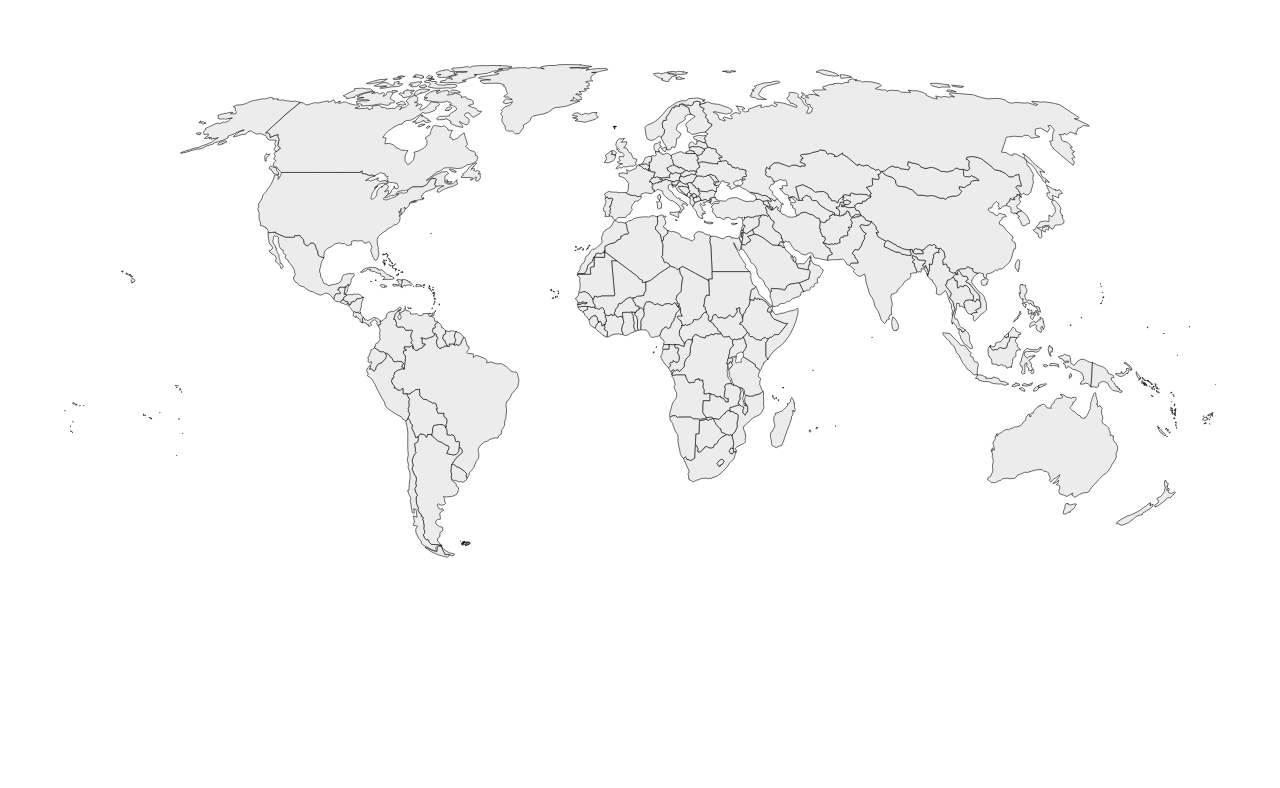
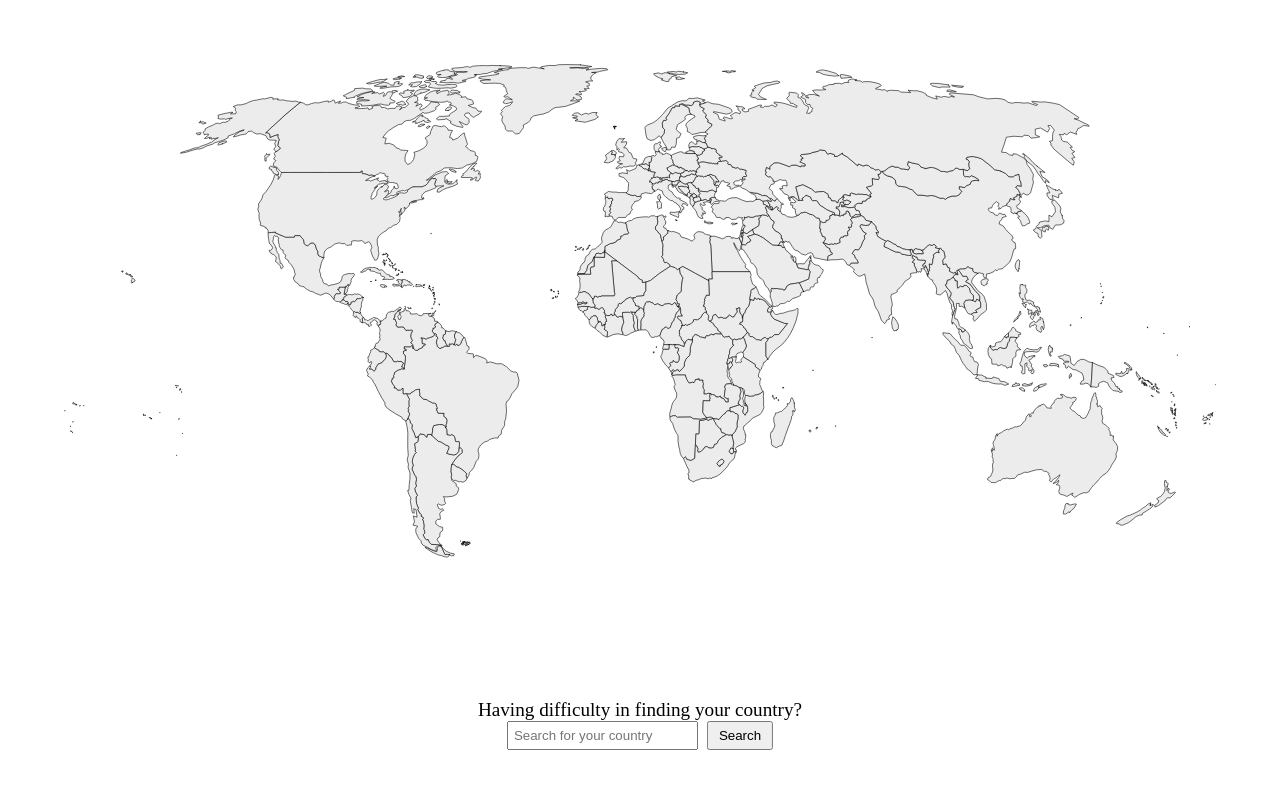
Before and after one commit to himanshu07rautela/google-solution, a plain HTML site: page geo.html in a window 1280 px wide. Drawn offline with Linux system fonts and the light colour scheme.

Commit message:
added a search bar(without suggestion dropdown) and hover over country feature(changing background)

```diff
--- a/geo.html
+++ b/geo.html
@@ -10,11 +10,42 @@
 
 </head>
 
+
+
 <style>
     * {
         margin: 0;
         padding: 0;
     }
+
+
+    #searchHelpText {
+        position: fixed;
+        bottom: 50px;
+        left: 50%;
+        transform: translateX(-50%);
+        text-align: center;
+    }
+
+    #searchHelpText p {
+        margin: 0;
+        font-size: 1.2rem;
+    }
+
+    #searchDiv {
+        position: relative;
+        text-align: center;
+    }
+
+    #search {
+        padding: 5px;
+        margin-right: 5px;
+    }
+
+    #searchBtn {
+        padding: 5px 10px;
+    }
+
 
     body {
         /* max-width: 80%; */
@@ -22,7 +53,8 @@
         padding: 5%;
         overflow-x: hidden;
         overflow-y: hidden;
-        background-color: transparent;
+        /*background-color: transparent;*/
+        /* background-color: aqua; */
         z-index: 99;
         left: 50%;
         top: 50%;
@@ -70,7 +102,13 @@
         <p id="namep">Name</p>
     </div>
 
-
+    <div id="searchHelpText">
+        <p>Having difficulty in finding your country?</p>
+        <div id="searchDiv">
+            <input type="text" id="search" placeholder="Search for your country">
+            <button id="searchBtn">Search</button>
+        </div>
+    </div>
 
 
 
@@ -1637,6 +1675,7 @@
                 y = j.clientY
                 document.getElementById('name').style.top = y-60  + 'px'
                 document.getElementById('name').style.left = x +10 + 'px'
+
             }
             const classes=e.className.baseVal.replace(/ /g, '.')
             document.querySelectorAll(`.${classes}`).forEach(country =>{
@@ -1644,7 +1683,14 @@
             })
             document.getElementById("name").style.opacity = 1
 
-            document.getElementById("namep").innerText = e.id
+            document.getElementById("name").innerText = e.id
+
+            // Change background image when hovering over a country
+    document.getElementById("body").style.backgroundImage = `url(country-images/${e.id}.png)`; // Replace with the actual path to your images
+    document.getElementById("body").style.backgroundSize = "cover";
+    document.getElementById("body").style.backgroundRepeat = "no-repeat";
+    document.getElementById("body").style.backgroundPosition = "center";
+
         })
         e.addEventListener("mouseleave", function () {
             const classes=e.className.baseVal.replace(/ /g, '.')
@@ -1652,6 +1698,9 @@
                 country.style.fill = "#ececec"
             })
             document.getElementById("name").style.opacity = 0
+
+            // Clear the background image when leaving the country
+    document.getElementById("body").style.backgroundImage = "";
         })
 
         e.addEventListener("click",function(){
@@ -1659,6 +1708,16 @@
         })
 
     })
+
+    document.getElementById("searchBtn").addEventListener("click", function () {
+            country = document.getElementById("search").value
+            document.querySelectorAll(`.allPaths`).forEach(e => {
+                e.style.fill = "#ececec"
+            })
+            document.querySelectorAll(`#${country}`).forEach(e => {
+                e.style.fill = "red"
+            })
+        });
 
     // document.getElementById("searchBtn").addEventListener("click", function () {
     //     country = document.getElementById("search").value
```
Also changed, not shown: index.html (+1 -1 lines), country-images/Angola.png (added), country-images/India.png (added), country-images/Pakistan.png (added), 1 other file.
